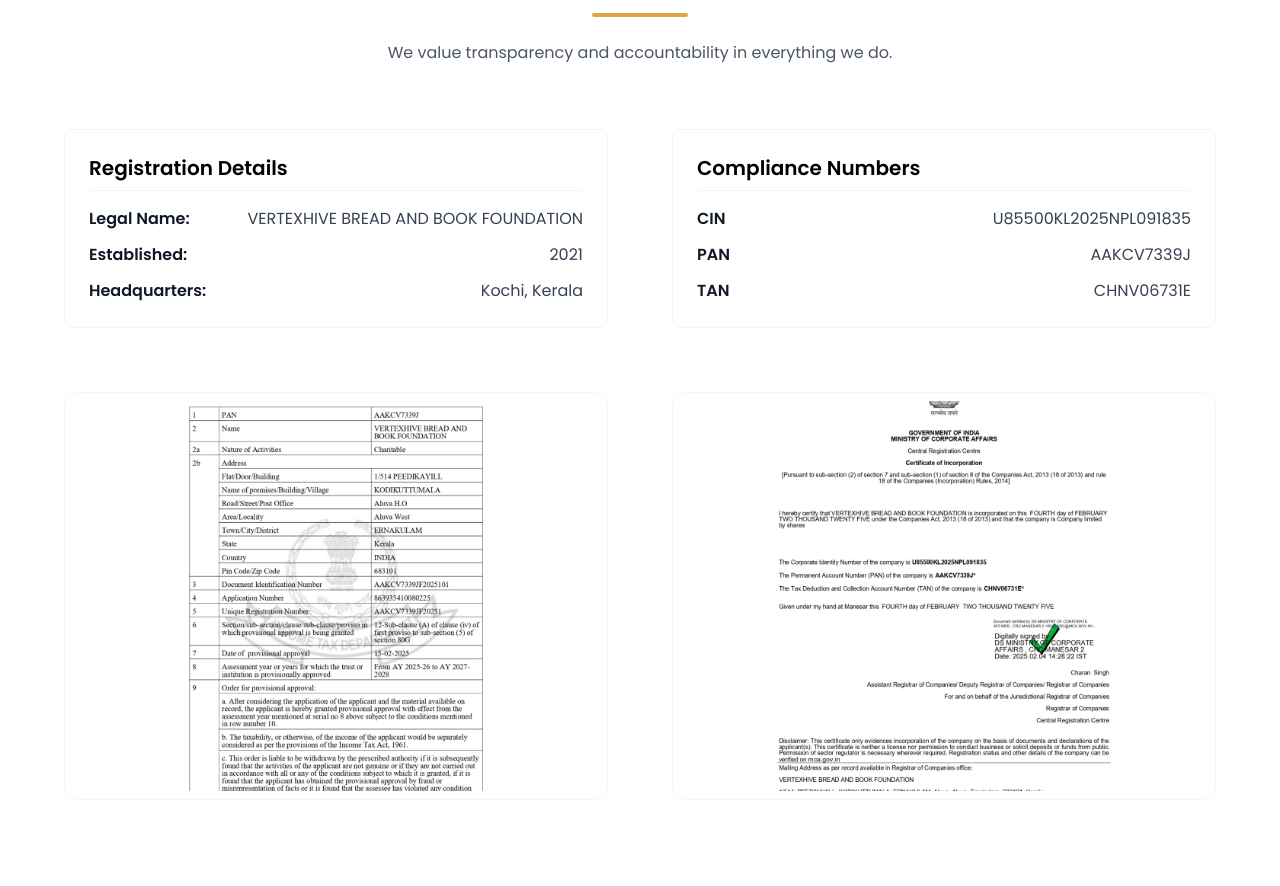
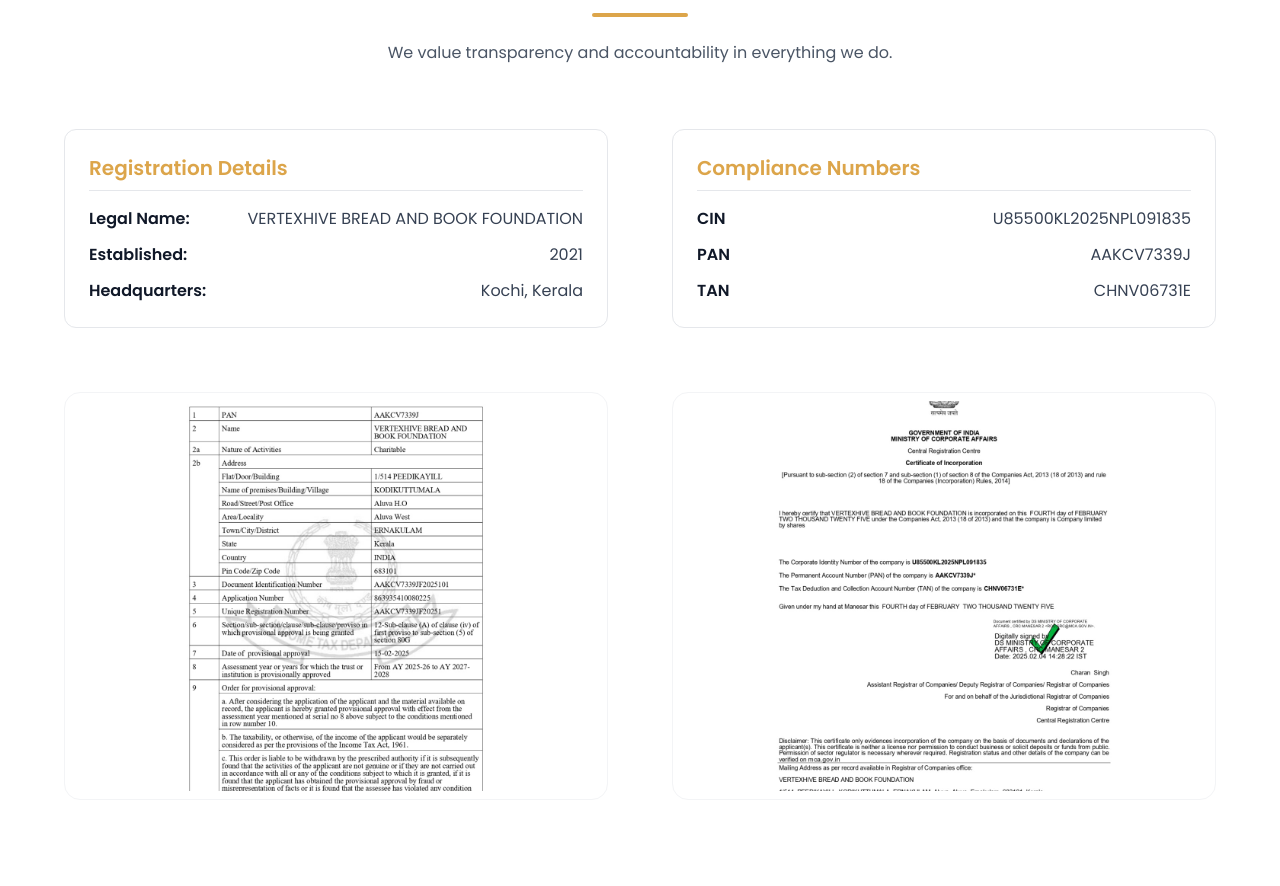
Before and after one commit to althafkl711/bbf-landing, a Next.js app: page /about in a window 1280 px wide. Shown: the part 2687-3573 px from the top of the page. Built offline with nearby package versions, Linux system fonts and the light colour scheme.

Commit message:
About card fix

```diff
--- a/src/app/about/page.js
+++ b/src/app/about/page.js
@@ -140,8 +140,8 @@
                         <ScrollReveal delay={0.1}>
                             <div className="grid grid-cols-1 md:grid-cols-2 gap-16">
 
-                                <div className="p-6 border-1 border-gray-100 rounded-lg h-full">
-                                    <h4 className="font-semibold text-xl mb-4 text-black border-b border-gray-100 pb-2">Registration Details</h4>
+                                <div className="p-6 border-1 border-gray-200 rounded-xl h-full">
+                                    <h4 className="font-semibold text-xl mb-4 text-primary border-b border-gray-200 pb-2">Registration Details</h4>
                                     <ul className="space-y-3 text-gray-700">
                                         <li className="flex flex-col sm:flex-row sm:justify-between"><span className="font-semibold text-gray-900">Legal Name:</span> <span>VERTEXHIVE BREAD AND BOOK FOUNDATION</span></li>
                                         <li className="flex justify-between"><span className="font-semibold text-gray-900">Established:</span> <span>2021</span></li>
@@ -149,8 +149,8 @@
                                     </ul>
                                 </div>
 
-                                <div className="p-6 border-1 border-gray-100 rounded-lg h-full">
-                                    <h4 className="font-semibold text-xl mb-4 text-black border-b border-gray-100 pb-2">Compliance Numbers</h4>
+                                <div className="p-6 border-1 border-gray-200 rounded-xl h-full">
+                                    <h4 className="font-semibold text-xl mb-4 text-primary border-b border-gray-200 pb-2">Compliance Numbers</h4>
                                     <ul className="space-y-3 text-gray-700">
                                         <li className="flex flex-col sm:flex-row sm:justify-between"><span className="font-semibold text-gray-900">CIN</span> <span>U85500KL2025NPL091835</span></li>
                                         <li className="flex justify-between"><span className="font-semibold text-gray-900">PAN</span> <span>AAKCV7339J</span></li>
```
